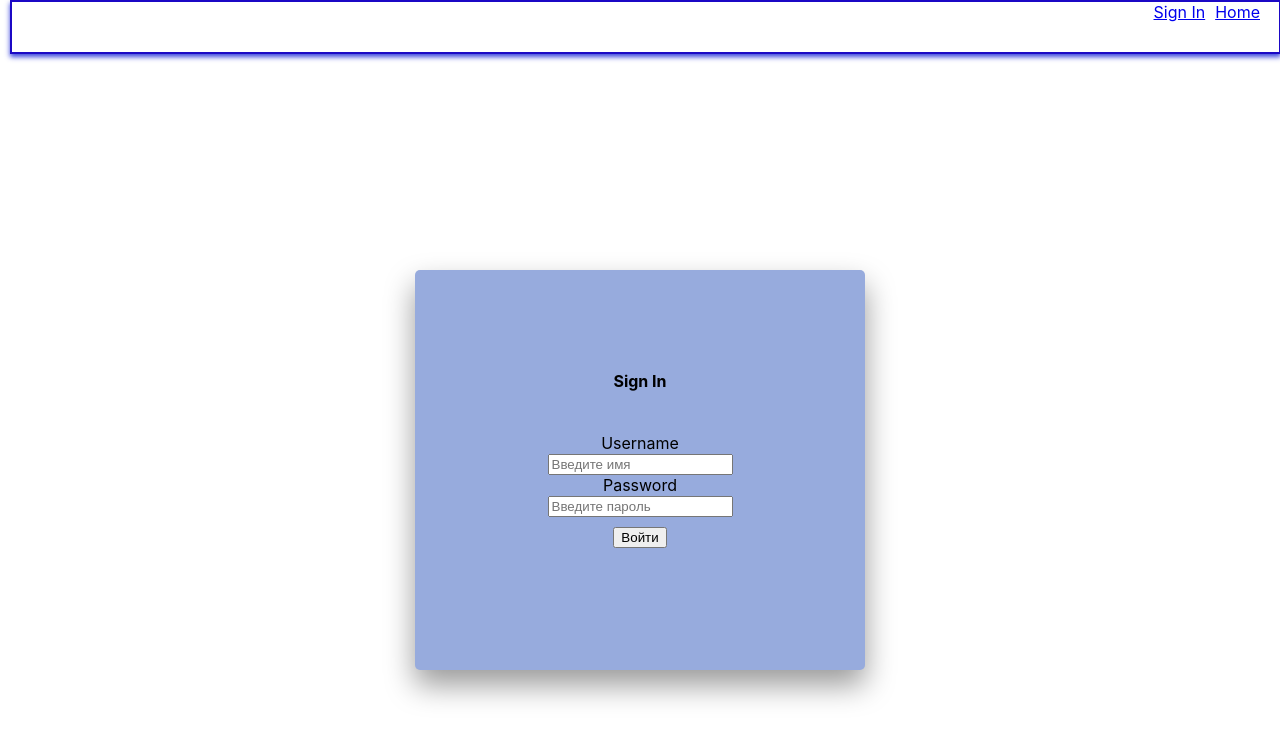
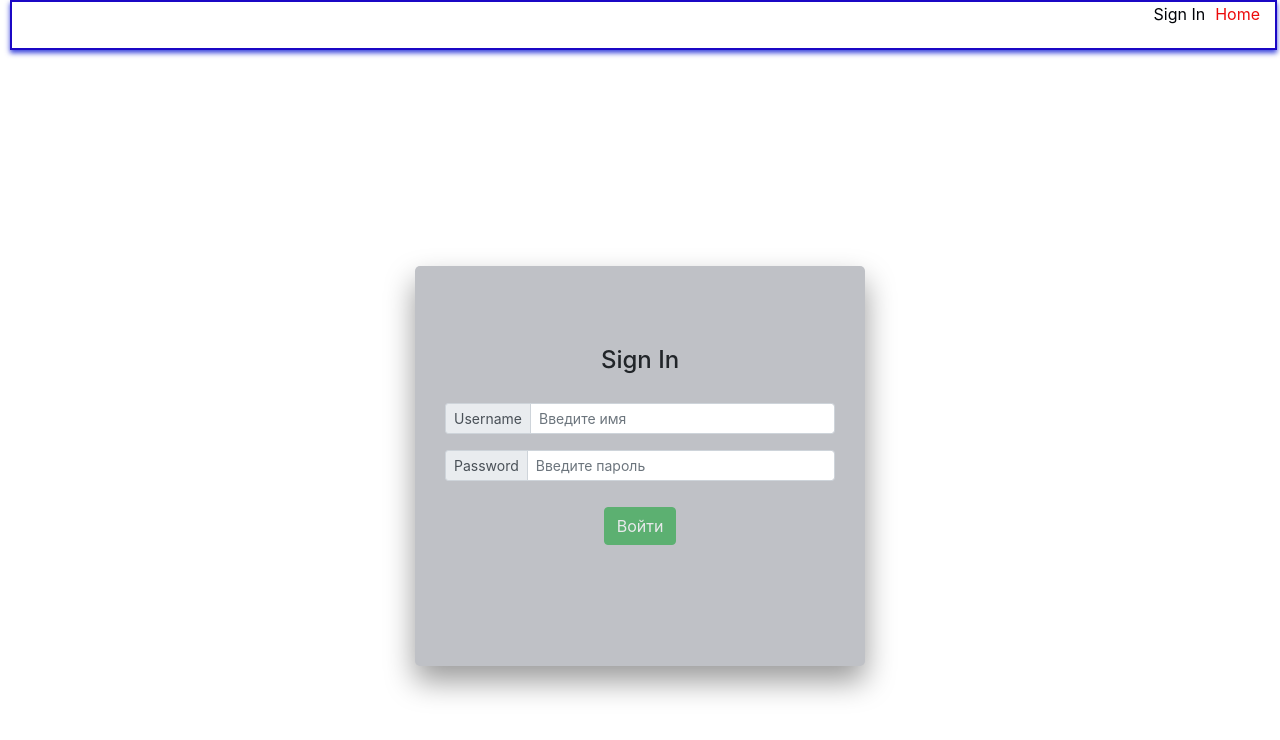
Before and after one commit to gleb-code/ReactJs, a React (Create React App) app: page / in a window 1280 px wide. Shown: the top 740 px of the page. Built offline with nearby package versions, Linux system fonts and the light colour scheme; no server answers.

Commit message:
ReactJs-Task12

```diff
--- a/package.json
+++ b/package.json
@@ -15,6 +15,7 @@
     "react-icons": "^3.11.0",
     "react-router-dom": "^5.2.0",
     "react-scripts": "3.4.3",
+    "styled": "^1.0.0",
     "styled-components": "^5.2.1",
     "uuid": "^8.3.1"
   },
--- a/public/index.html
+++ b/public/index.html
@@ -15,6 +15,12 @@
       user's mobile device or desktop. See https://developers.google.com/web/fundamentals/web-app-manifest/
     -->
     <link rel="manifest" href="%PUBLIC_URL%/manifest.json" />
+    <link
+      rel="stylesheet"
+      href="https://stackpath.bootstrapcdn.com/bootstrap/4.3.1/css/bootstrap.min.css"
+      integrity="sha384-ggOyR0iXCbMQv3Xipma34MD+dH/1fQ784/j6cY/iJTQUOhcWr7x9JvoRxT2MZw1T"
+      crossorigin="anonymous"
+    />
     <!--
       Notice the use of %PUBLIC_URL% in the tags above.
       It will be replaced with the URL of the `public` folder during the build.
--- a/src/components/Header/index.css
+++ b/src/components/Header/index.css
@@ -25,3 +25,16 @@
     box-sizing: border-box;
     display: block;
   }
+  .header a {
+    color: rgb(236, 11, 11);
+    text-decoration: none;
+    width: 100%;
+    box-sizing: border-box;
+    display: block;
+  }
+
+  .header a:hover,
+  .header a:active,
+  .header a.active {
+    color: #010308;
+  }
--- a/src/components/Header/index.js
+++ b/src/components/Header/index.js
@@ -5,7 +5,6 @@ import "./index.css";
 const header = () => {
   return (
     <header className="header">
-
       <nav>
         <ul>
           <li>
--- a/src/components/SignIn/index.css
+++ b/src/components/SignIn/index.css
@@ -7,7 +7,7 @@
 }
 
 .wrapper {
-    background-color: #97abdd;
+  background-color: #bfc1c6;
   text-align: center;
   width: 25%;
   min-width: 450px;
--- a/src/components/SignIn/index.js
+++ b/src/components/SignIn/index.js
@@ -1,40 +1,117 @@
-import React from "react";
+import React, { Component } from "react";
+import Input from "../../components/UI/Input";
 import "./index.css";
 
-const signIn = () => {
+class SignIn extends Component {
+  state = {
+    signInForm: {
+      name: {
+        label: "Username",
+        elementType: "input",
+        elementConfig: {
+          type: "text",
+          placeholder: "Введите имя",
+        },
+        value: "",
+        validation: {
+          required: true,
+          email: true,
+        },
+        valid: false,
+        touched: false,
+      },
+      password: {
+        label: "Password",
+        elementType: "input",
+        elementConfig: {
+          type: "password",
+          placeholder: "Введите пароль",
+        },
+        value: "",
+        validation: {
+          required: true,
+          minLength: 8,
+          consist: /^(?=.*[a-z])(?=.*\d)/,
+        },
+        valid: false,
+        touched: false,
+      },
+    },
+    formIsValid: false,
+  };
+
+  checkValidity = (value, rules) => {
+    let isValid = true;
+    const reg = /\b[A-Z0-9._%+-]+@[A-Z0-9.-]+\.[A-Z]{2,}\b/i;
+
+
+
+
+
+    if (rules.required) {
+      isValid = value.trim("") !== "" && isValid;
+    }
+
+    if (rules.email) {
+      isValid = reg.test(value) && isValid;
+    }
+
+    if (rules.minLength) {
+      isValid = value.length >= 8 && isValid;
+    }
+
+    if (rules.consist) {
+      isValid = rules.consist.test(value) && isValid;
+    }
+
+    return isValid;
+  };
+
+  inputChangedHandler = (event, inputIdentifier) => {
+    const updatedSignInForm = { ...this.state.signInForm };
+    const updatedInput = updatedSignInForm[inputIdentifier];
+    updatedInput.value = event.target.value;
+    updatedInput.touched = true;
+    updatedInput.valid = this.checkValidity(
+      updatedInput.value,
+      updatedInput.validation
+    );
+    updatedSignInForm[inputIdentifier] = updatedInput;
+    let formIsValid = true;
+    for (let key in updatedSignInForm) {
+      formIsValid = updatedSignInForm[key].valid && formIsValid;
+    }
+    this.setState({ signInForm: updatedSignInForm, formIsValid: formIsValid });
+  };
+
+  render() {
+    let formElementsArray = [];
+    for (let key in this.state.signInForm) {
+      formElementsArray.push({
+        id: key,
+        config: this.state.signInForm[key],
+      });
+    }
+    let inputs = formElementsArray.map((input) => (
+      <Input
+        key={input.id}
+        elConfig={input.config.elementConfig}
+        label={input.config.label}
+        elType={input.config.elementType}
+        value={input.config.value}
+        valid={!input.config.valid}
+        touched={input.config.touched}
+        changed={(event) => this.inputChangedHandler(event, input.id)}
+      />
+    ));
     return (
+      <form>
         <div className="sign_in_container">
           <div className="wrapper">
             <h4>Sign In</h4>
-        <div className="input-group input-group-sm mb-3">
-          <div className="input-group-prepend">
-            <span className="input-group-text" id="inputGroup-sizing-sm">
-              Username
-            </span>
-          </div>
-          <input
-            type="text"
-            className="form-control"
-            aria-label="Sizing example input"
-            aria-describedby="inputGroup-sizing-sm"
-            placeholder="Введите имя"
-          />
-        </div>
-        <div className="input-group input-group-sm mb-3">
-          <div className="input-group-prepend">
-            <span className="input-group-text" id="inputGroup-sizing-sm">
-              Password
-            </span>
-          </div>
-          <input
-            type="password"
-            className="form-control"
-            aria-label="Sizing example input"
-            aria-describedby="inputGroup-sizing-sm"
-            placeholder="Введите пароль"
-          />
-        </div>
+            {inputs}
             <button
+              disabled={!this.state.formIsValid}
               style={{ marginTop: "10px" }}
               type="button"
               className="btn btn-success"
@@ -43,7 +120,9 @@ const signIn = () => {
             </button>
           </div>
         </div>
+      </form>
     );
-};
+  }
+}
 
-export default signIn;
+export default SignIn;
--- /dev/null
+++ b/src/components/UI/Input/index.css
@@ -0,0 +1,8 @@
+.invalid {
+    border: 1px solid red;
+  }
+
+  .error_message {
+    color: red;
+    font-size: 12px;
+  }
--- /dev/null
+++ b/src/components/UI/Input/index.js
@@ -0,0 +1,29 @@
+import React from "react";
+import "./index.css";
+
+const input = (props) => {
+  const classes = ["form-control"];
+  if (props.valid && props.touched) {
+    classes.push("invalid");
+  }
+  return (
+    <div className="input-group input-group-sm mb-3">
+      <div className="input-group-prepend">
+        <span className="input-group-text" id="inputGroup-sizing-sm">
+          {props.label}
+        </span>
+      </div>
+      <input
+        type={props.elType}
+        {...props.elConfig}
+        value={props.value}
+        onChange={props.changed}
+        className={classes.join(" ")}
+        aria-label="Sizing example input"
+        aria-describedby="inputGroup-sizing-sm"
+      />
+    </div>
+  );
+};
+
+export default input;
--- a/src/index.js
+++ b/src/index.js
@@ -4,6 +4,7 @@ import './index.css';
 import Layout from "./components/Layout";
 import * as serviceWorker from './serviceWorker';
 import { BrowserRouter } from "react-router-dom";
+import styled from "styled-components";
 
 ReactDOM.render(
   <BrowserRouter>
```
Also changed, not shown: 2 other files (tests, documents, lock files or other folders). Lines whose indentation alone changed are shown as unchanged.
